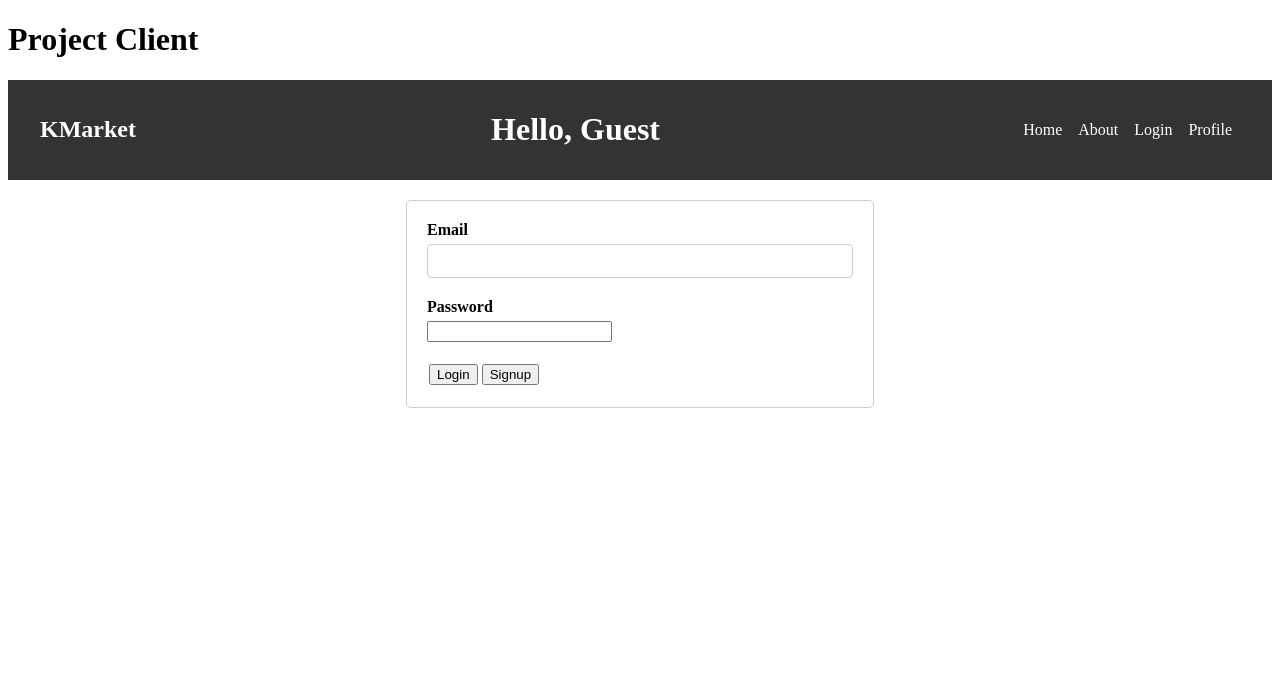
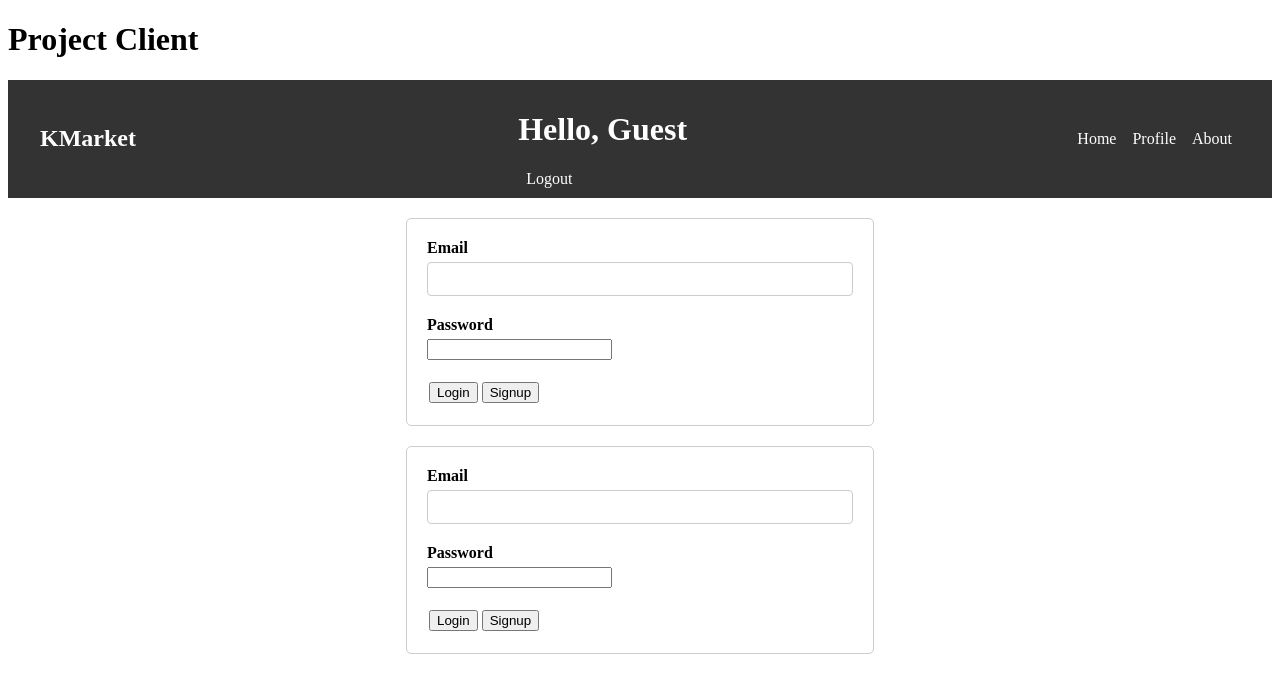
Before and after one commit to kannyg87/KMarket, a React (Create React App) app in the folder client/: page /login in a window 1280 px wide. Shown: the top 692 px of the page. Built offline with nearby package versions, Linux system fonts and the light colour scheme; no server answers.

Commit message:
handel login and log out function

```diff
--- a/client/src/components/App.js
+++ b/client/src/components/App.js
@@ -1,18 +1,27 @@
-import React, { useEffect, useState } from "react";
+import React from "react";
 import Header from "./Header";
-// import { Switch, Route } from "react-router-dom";
-import { UserProvider } from "../context/user";
+import { UserProvider, UserContext } from "../context/user";
 import { Outlet } from "react-router-dom";
+import "../index.css";
+import Login from "../pages/Login";
 
 function App() {
   return (
+    <UserProvider>
+      <AppContent />
+    </UserProvider>
+  );
+}
+
+function AppContent() {
+  const { user } = React.useContext(UserContext); // Access user context value
+
+  return (
     <>
       <h1>Project Client</h1>
-      <UserProvider>
-        <Header />
-        <Outlet /> {/* This renders the child routes */}
-
-      </UserProvider>
+      <Header /> {/* Pass the user context value to Header */}
+      {!user ? null : <Login />}
+      <Outlet /> {/* This renders the child routes */}
     </>
   );
 }
--- a/client/src/components/Header.js
+++ b/client/src/components/Header.js
@@ -1,28 +1,33 @@
 import React, { useContext } from "react";
-import { NavLink } from "react-router-dom";
-import "../index.css";
+import { NavLink, useLocation } from "react-router-dom"; // Import useLocation hook
 import { UserContext } from "../context/user";
 
 const Header = () => {
-  const { user } = useContext(UserContext);
+  const { user, logout } = useContext(UserContext); // Access user context value and logout function
+  const location = useLocation(); // Get current location
+
+  const handleLogout = () => {
+    logout(); // Call the logout function when the logout link is clicked
+  };
 
   return (
     <header className="header">
       <div className="container">
         <h1 className="logo">KMarket</h1>
-        <h1>Hello, {user?.name || "Guest"}</h1> {/* Use optional chaining and fallback */}
+        <div>
+          <h1>Hello, {user?.name || "Guest"}</h1> {/* Use optional chaining and fallback */}
+          {!user && <NavLink to="/login" className="nav-link">Log In</NavLink>} {/* Render login link if user is not logged in */}
+          {user && location.pathname !== "/" && <NavLink to="#" className="nav-link" onClick={handleLogout}>Logout</NavLink>} {/* Render logout link if user is logged in and not on "/" route */}
+        </div>
         <nav className="nav">
           <NavLink to="/home" className="nav-link">
             Home
           </NavLink>
+          <NavLink to="/profile" className="nav-link">
+            Profile
+          </NavLink>
           <NavLink to="https://6660ff4786958d10a5b9af08--stirring-panda-8201e8.netlify.app/" target="_blank" className="nav-link">
             About
-          </NavLink>
-          <NavLink to="/login" className="nav-link">
-            Login
-          </NavLink>
-          <NavLink to="/profile" className="nav-link">
-            Profile
           </NavLink>
         </nav>
       </div>
--- a/client/src/context/user.js
+++ b/client/src/context/user.js
@@ -6,6 +6,11 @@ const UserContext = createContext();
 // Context provider component
 function UserProvider({ children }) {
   const [user, setUser] = useState({ name: "", email: "", password: "" }); // Initialized with default properties
+
+
+  const logout = () => {
+    setUser(null)
+  }
 
   useEffect(() => {
     fetch(`http://127.0.0.1:5555/login`)
@@ -18,7 +23,7 @@ function UserProvider({ children }) {
   }, []); // Empty dependency array ensures the effect runs only once
 
   return (
-    <UserContext.Provider value={{ user, setUser }}>
+    <UserContext.Provider value={{ user, setUser, logout }}>
       {children}
     </UserContext.Provider>
   );
--- a/client/src/pages/Login.js
+++ b/client/src/pages/Login.js
@@ -8,7 +8,6 @@ import { UserContext } from '../context/user';
 function Login() {
   const navigate = useNavigate();
   const { user, setUser } = useContext(UserContext);
-  console.log('User in context:', user);
 
   const initialValues = {
     email: '',
@@ -23,7 +22,7 @@ function Login() {
   });
 
   const onSubmit = (values, onSubmitProps) => {
-    const foundUser = user.find(u => u.email === values.email && u.password === values.password);
+    const foundUser = user && user.find(u => u.email === values.email && u.password === values.password);
     if (foundUser) {
       setUser(foundUser);
       navigate('/home');
@@ -35,6 +34,7 @@ function Login() {
   };
 
   return (
+
     <Formik
       initialValues={initialValues}
       validationSchema={validationSchema}
```
